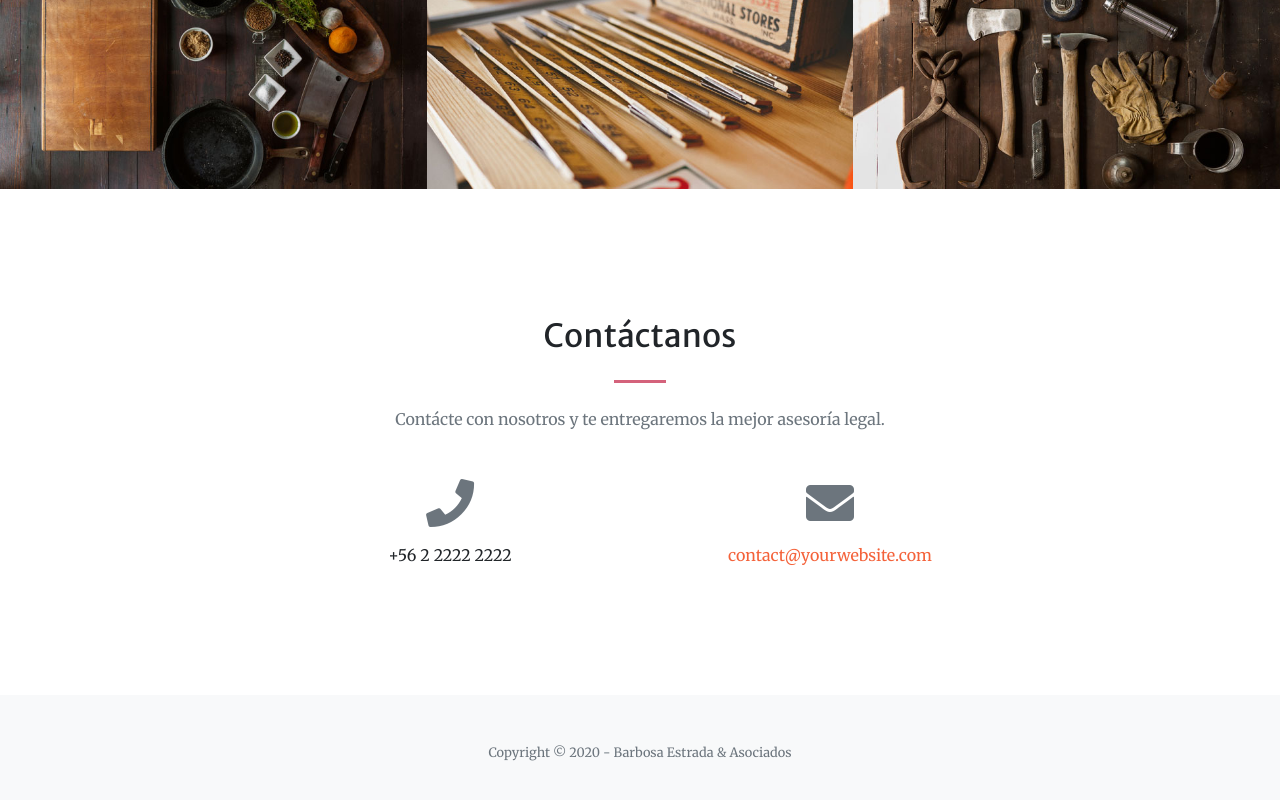
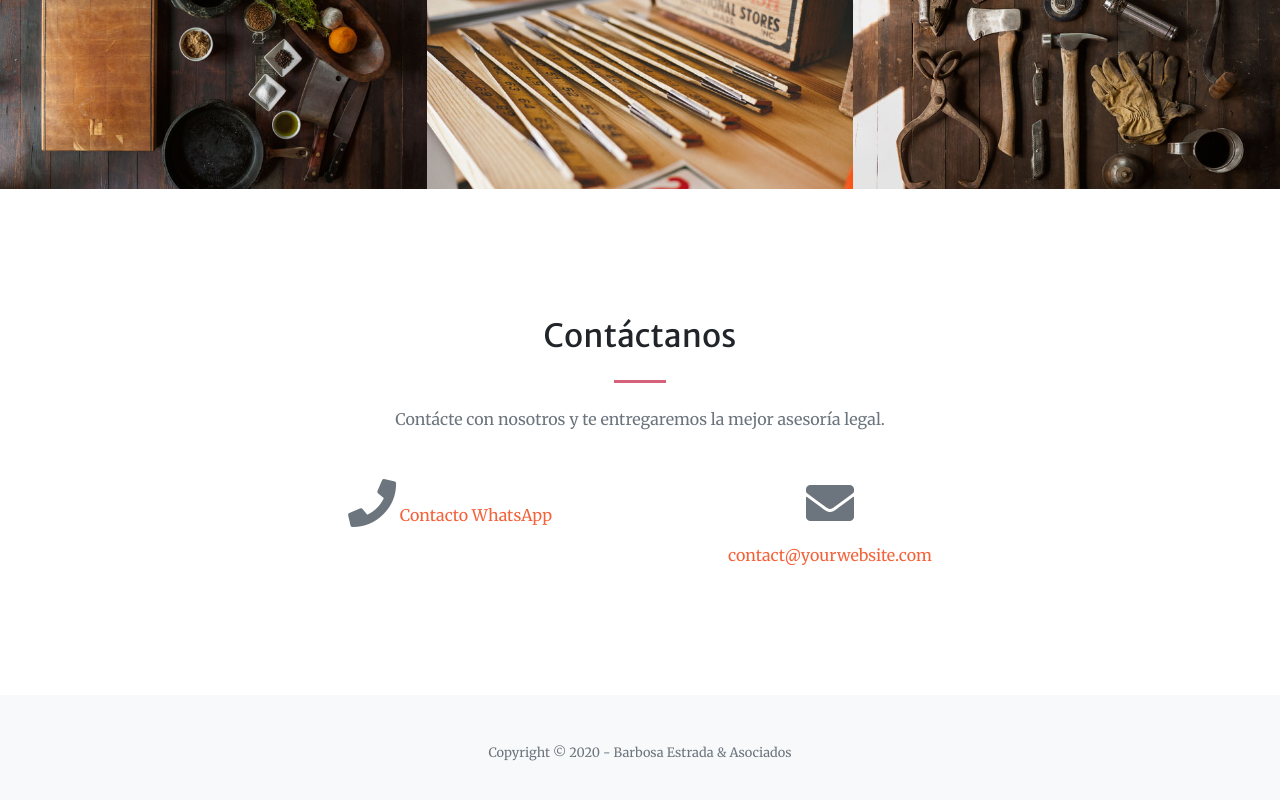
Before and after one commit to JlarrondoT/beDemo, a plain HTML site: page docs/index.html in a window 1280 px wide. Shown: the part 2090-2890 px from the top of the page. Drawn offline with Linux system fonts and the light colour scheme.

Commit message:
Update index.html

```diff
--- a/docs/index.html
+++ b/docs/index.html
@@ -229,7 +229,7 @@
       <div class="row">
         <div class="col-lg-4 ml-auto text-center mb-5 mb-lg-0">
           <i class="fas fa-phone fa-3x mb-3 text-muted"></i>
-          <div>+56 2 2222 2222</div>
+          <a href="https://api.whatsapp.com/send?text=Hello World!&phone=+56997726500">Contacto WhatsApp</a>
         </div>
         <div class="col-lg-4 mr-auto text-center">
           <i class="fas fa-envelope fa-3x mb-3 text-muted"></i>
```
